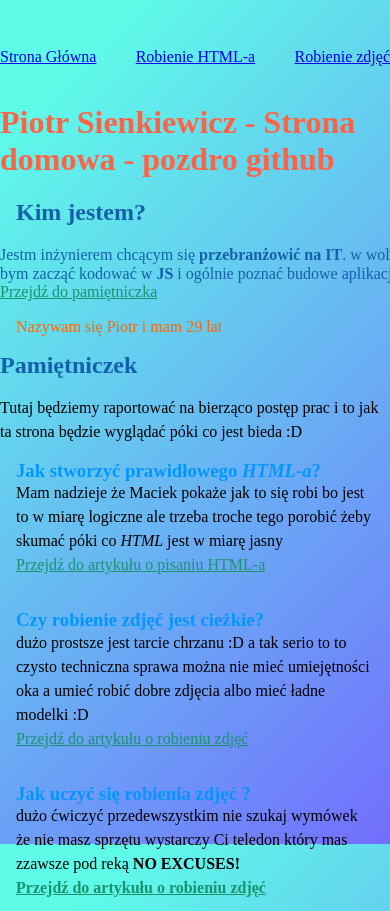
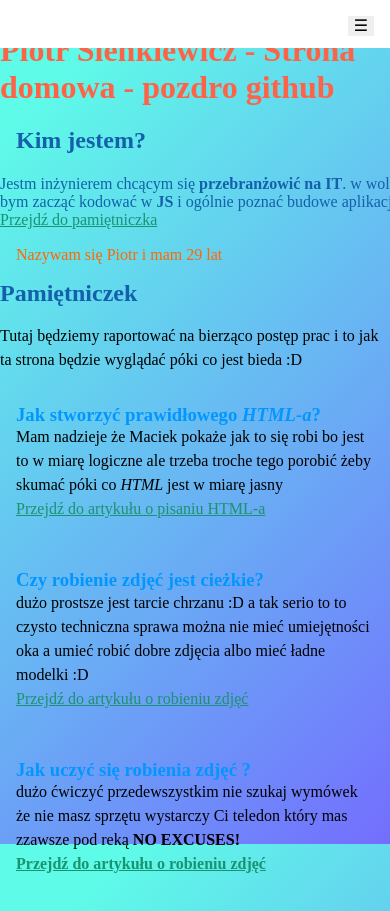
Before and after one commit to PiotrSienkiewicz/WTFhomepage, a plain HTML site: page index.html in a window 390 px wide. Shown: the top 911 px of the page. Drawn offline with Linux system fonts and the light colour scheme.

Commit message:
Feat: Hamburger Menu added/ responsiv on mobile

```diff
--- a/index.html
+++ b/index.html
@@ -11,9 +11,9 @@
 
 <body>
 	<section class="main">
-		<header class="site-header">
+		<header class="site__header">
 			<nav class="navigation">
-				<ul class="navigation__list">
+				<ul class="navigation__list navigation__list--js">
 					<li><a class="navigation__item" href="index.html"> Strona Główna</a>
 					</li>
 					<li><a class="navigation__item" href="podstrona.html"> Robienie HTML-a</a>
@@ -22,6 +22,7 @@
 					</li>
 				</ul>
 			</nav>
+			<button class="navigation__switcher navigation__switcher--js" aria-label="Otwórz menu">☰</button>
 		</header>
 		<main>
 			<header>
@@ -48,10 +49,11 @@
 
 
 			<section id="Pamietniczek">
-		<h2 class="diary__header"> Pamiętniczek
-		</h2>
+				<h2 class="diary__header"> Pamiętniczek</h2>
+				<div class="grid__article">
 					<p class="day__paragraph">
-			Tutaj będziemy raportować na bierząco postęp prac i to jak ta strona będzie wyglądać póki co jest bieda
+						Tutaj będziemy raportować na bierząco postęp prac i to jak ta strona będzie wyglądać póki co
+						jest bieda
 						:D
 					</p>
 					<section class="day">
@@ -59,7 +61,8 @@
 							Jak stworzyć prawidłowego <i>HTML-a</i>?
 						</h3>
 						<p class="day__paragraph">
-				Mam nadzieje że Maciek pokaże jak to się robi bo jest to w miarę logiczne ale trzeba troche tego
+							Mam nadzieje że Maciek pokaże jak to się robi bo jest to w miarę logiczne ale trzeba troche
+							tego
 							porobić żeby skumać póki co <em> HTML</em> jest w miarę jasny <br>
 							<a class="day__link" href="podstrona.html">Przejdź do artykułu o pisaniu HTML-a</a>
 						</p>
@@ -69,7 +72,8 @@
 							Czy robienie zdjęć jest cieżkie?
 						</h3>
 						<p class="day__paragraph">
-				dużo prostsze jest tarcie chrzanu :D a tak serio to to czysto techniczna sprawa można nie mieć
+							dużo prostsze jest tarcie chrzanu :D a tak serio to to czysto techniczna sprawa można nie
+							mieć
 							umiejętności oka a umieć robić dobre zdjęcia albo mieć ładne modelki :D <br>
 							<a class="navigation__link" href="Podstrona 2.html">Przejdź do artykułu o robieniu zdjęć</a>
 						</p>
@@ -79,11 +83,15 @@
 							Jak uczyć się robienia zdjęć ?
 						</h3>
 						<p class="day__paragraph">
-				dużo ćwiczyć przedewszystkim nie szukaj wymówek że nie masz sprzętu wystarczy Ci teledon który mas
+							dużo ćwiczyć przedewszystkim nie szukaj wymówek że nie masz sprzętu wystarczy Ci teledon
+							który mas
 							zzawsze pod reką <strong>NO EXCUSES!<strong> <br>
-						<a class="navigation__link" href="Podstrona 2.html">Przejdź do artykułu o robieniu zdjęć</a>
+									<a class="navigation__link" href="Podstrona 2.html">Przejdź do artykułu o robieniu
+										zdjęć</a>
 						</p>
+
 					</section>
+				</div>
 			</section>
 			<section class="glossary">
 				<header>
--- a/main.js
+++ b/main.js
@@ -13,3 +13,11 @@ const about = document.querySelector('.about__paragraph--js');
 console.log(about.innerHTML)
 
 about.innerHTML = `Nazywam się ${name} i mam ${age} lat`
+
+
+const navigationSwitcher = document.querySelector('.navigation__switcher--js')
+
+navigationSwitcher.addEventListener('click' , (e) => {
+    const navigationList = document.querySelector('.navigation__list--js')
+    navigationList.classList.toggle('navigation__list--visible')
+})
--- a/style.css
+++ b/style.css
@@ -57,6 +57,17 @@ body {
     color: tomato;
 }
 
+.grid__article {
+    display: grid;
+    grid-template-columns: 1fr 1fr 1fr;
+    grid-column-gap: 16px;
+    grid-row-gap: 16px;
+}
+
+.grid__header {
+    grid-area: grid__header;
+}
+
 .main {
     width: 100%;
     max-width: 700px;
@@ -64,11 +75,7 @@ body {
 }
 
 .navigation {
-    display: flex;
-    justify-content: center;
-    align-items: center;
 }
-
 
 .navigation__item {
     display: inline;
@@ -84,7 +91,6 @@ body {
     display: flex;
     width: 100%;
     justify-content: space-between;
-
 }
 
 .site__header {
@@ -95,8 +101,38 @@ body {
     position: fixed;
     top: 0;
     width: 100%;
+    z-index: 10;
 }
 
 .stopka {
     color: #999999;
 }
+
+@media (min-width: 640px) {
+.navigation__switcher {
+    display: none;
+
+}
+}
+@media (max-width: 640px) {
+
+ .grid__article {
+    grid-template-columns: 1fr;
+    }
+.navigation__list {
+    flex-direction: column;
+    display: none;
+}
+ .navigation__list--visible {
+    display: flex;
+}
+.navigation__switcher {
+    border: none;
+    color: none;
+    position: absolute;
+    right: 16px;
+    top: 16px;
+}
+.site__header {
+    min-height: 48px;
+}
```
Lines whose indentation alone changed are shown as unchanged.
